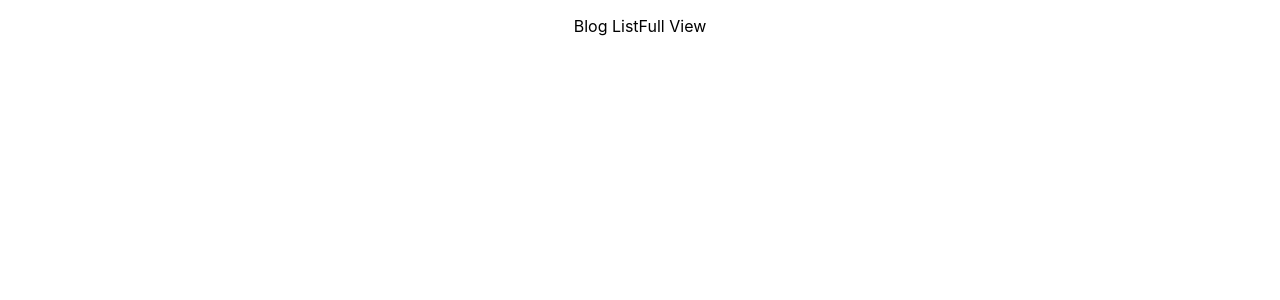
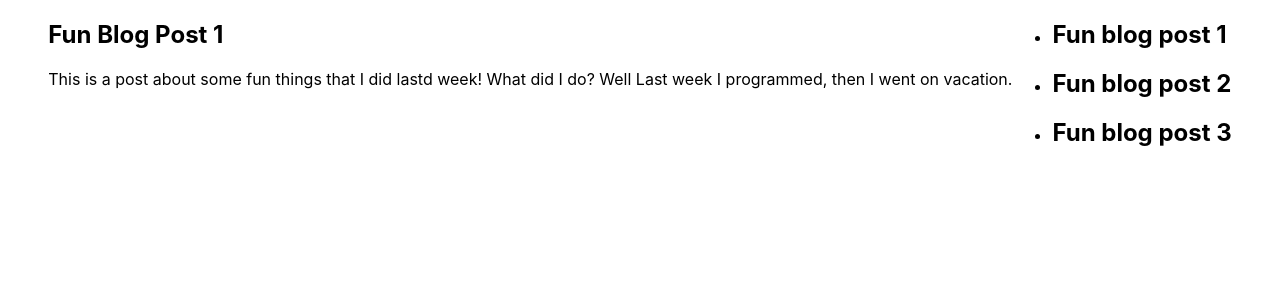
Before and after one commit to PatrickBoynton/blog-list, a React (Create React App) app: page / in a window 1280 px wide. Shown: the top 300 px of the page. Built offline with nearby package versions, Linux system fonts and the light colour scheme.

Commit message:
Added a basic look.

```diff
--- a/src/App.js
+++ b/src/App.js
@@ -2,20 +2,41 @@ import { Component } from 'react';
 import './App.css';
 
 function FullView() {
-  return <p>Full View</p>
+  return (
+    <section>
+      <h1>Fun Blog Post 1</h1>
+      <p>This is a post about some fun things that I did lastd week!
+        What did I do? Well Last week I programmed, then I went on vacation.
+      </p>
+    </section>
+  )
 }
 
 class BlogList extends Component {
   render() {
-    return <p>Blog List</p>
+    return (
+      <aside>
+        <ul>
+        <li>
+          <h1>Fun blog post 1</h1>
+        </li>
+        <li>
+          <h1>Fun blog post 2</h1>
+          </li>
+        <li>
+          <h1>Fun blog post 3</h1>
+        </li>
+      </ul>
+      </aside>
+    )
   }
 }
 
 class App extends Component {
   render()  {
     return (<div className="App">
+      <FullView />
       <BlogList />
-      <FullView />
     </div>)
   }
 }
```
